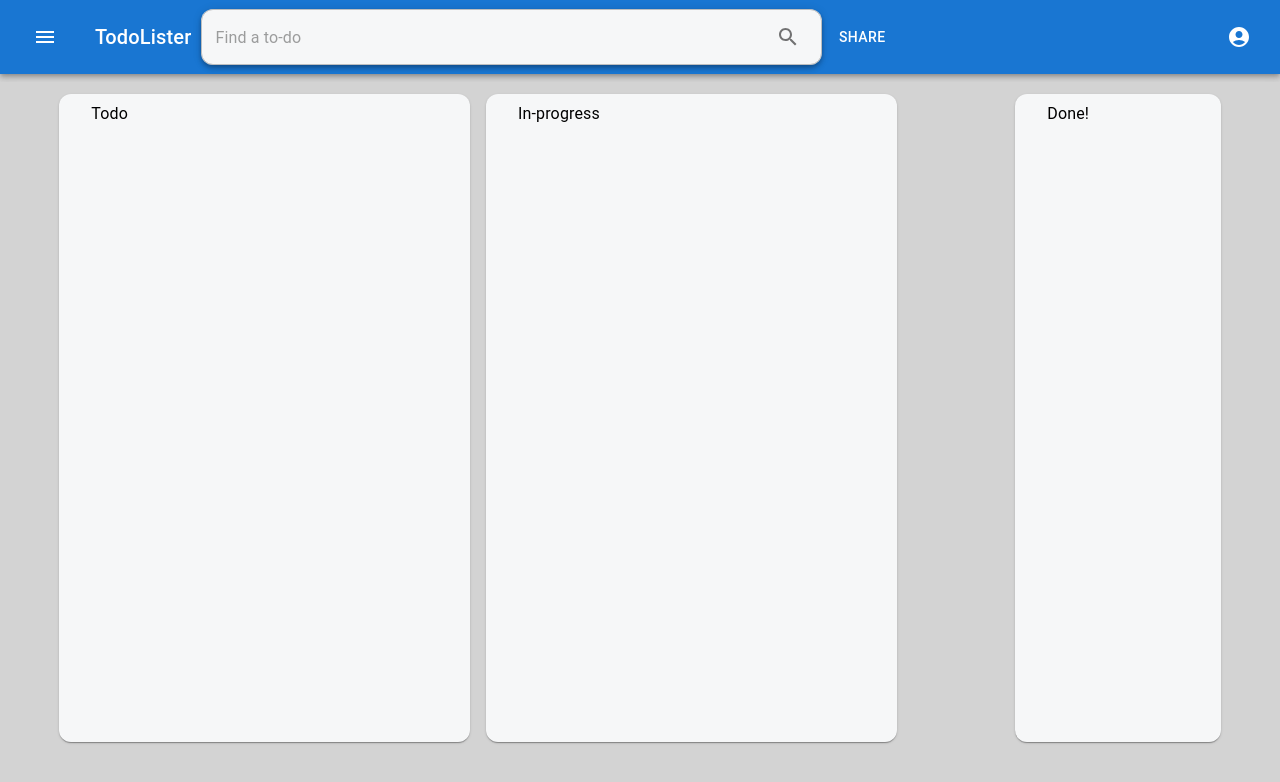
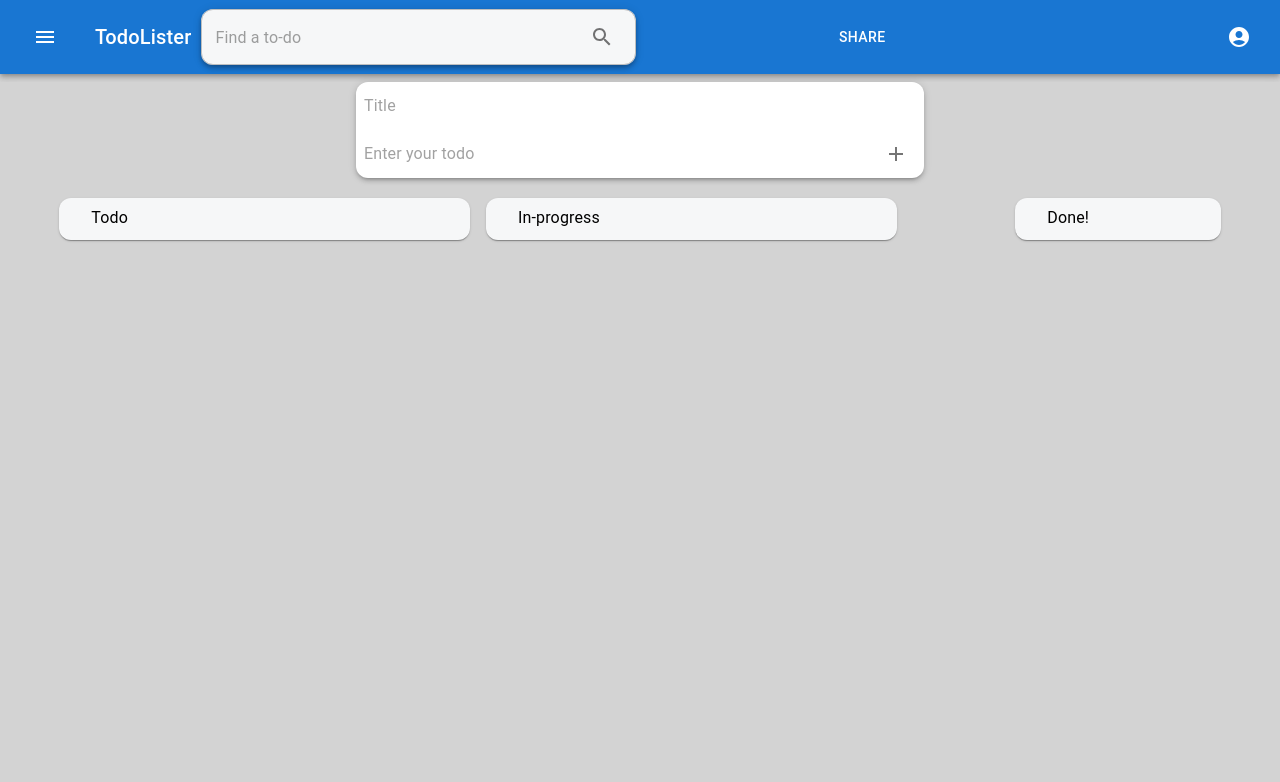
Before and after one commit to whats-a-handle/todo-list-app, a React (Create React App) app in the folder frontend/: page / in a window 1280 px wide. Shown: the top 782 px of the page. Built offline with nearby package versions, Linux system fonts and the light colour scheme.

Commit message:
Initial work on createitemform styling

```diff
--- a/frontend/src/Components/CreateItemForm.jsx
+++ b/frontend/src/Components/CreateItemForm.jsx
@@ -1,48 +1,79 @@
 import React, { useState } from 'react';
-import { TextField, InputAdornment, IconButton } from '@mui/material';
-import PropTypes from 'prop-types';
+import {
+  TextField, InputAdornment, IconButton, Grid, Container, Box,
+} from '@mui/material';
+// import PropTypes from 'prop-types';
 import AddIcon from '@mui/icons-material/Add';
 
-export default function CreateItemForm(props) {
-  const { createTodoItem } = props;
+export default function CreateItemForm() {
+  // const { createTodoItem } = props;
 
   const [newToDoName, setNewTodoName] = useState('');
   const handleChange = (event) => {
     setNewTodoName(event.target.value);
   };
 
-  const handleSubmit = (itemName) => {
+  /* const handleSubmit = (itemName) => {
     const trimmedItemName = itemName !== null && itemName !== undefined
       ? itemName.trim() : null;
     if (trimmedItemName) {
       createTodoItem(trimmedItemName);
       setNewTodoName('');
     }
-  };
+  }; */
 
-  const handleKeyPress = (key, newTodoName) => {
+  /* const handleKeyPress = (key, newTodoName) => {
     if (key === 'Enter') {
       handleSubmit(newTodoName);
     }
-  };
+  }; */
 
   return (
+    <Container>
+      <Grid
+        container
+        sx={{
+          backgroundColor: 'white', borderRadius: 3, boxShadow: 3,
+        }}
+      >
+        <Grid container item xs={12}>
+          <Box sx={{ padding: 1 }}>
             <TextField
+              placeholder="Title"
+              variant="standard"
+              InputProps={{
+                style: { backgroundColor: 'transparent' },
+                disableUnderline: true,
+                sx: {
+                  boxShadow: 0,
+                  border: 'none',
+                  outline: 'none',
+                },
+              }}
+            />
+          </Box>
+        </Grid>
+        <Grid container item xs={12}>
+          <Box sx={{ padding: 1, width: '100%' }}>
+            <TextField
+              multiline
+              maxRows={3}
               value={newToDoName}
               style={{ width: '100%' }}
               id="standard-basic"
               placeholder="Enter your todo"
-      variant="outlined"
+              variant="standard"
               onChange={(event) => { handleChange(event); }}
-      onKeyDown={(event) => { handleKeyPress(event.key, newToDoName); }}
               InputProps={{
-        style: { backgroundColor: 'white' },
+                style: { backgroundColor: 'transparent' },
+                disableUnderline: true,
                 sx: {
-          boxShadow: 4,
-          borderRadius: 3,
+                  boxShadow: 0,
+                  border: 'none',
+                  outline: 'none',
                 },
                 endAdornment: (
-          <InputAdornment position="end" onClick={() => { handleSubmit(newToDoName); }}>
+                  <InputAdornment position="end">
                     <IconButton>
                       <AddIcon />
                     </IconButton>
@@ -50,9 +81,10 @@ export default function CreateItemForm(props) {
                 ),
               }}
             />
+          </Box>
+        </Grid>
+      </Grid>
+    </Container>
+
   );
 }
-
-CreateItemForm.propTypes = {
-  createTodoItem: PropTypes.func.isRequired,
-};
--- a/frontend/src/Components/CustomAppBar.jsx
+++ b/frontend/src/Components/CustomAppBar.jsx
@@ -31,7 +31,7 @@ export default function NewCustomAppBar() {
             </Typography>
           </Box>
           <Box sx={{ display: { xs: 'none', sm: 'flex' }, flexGrow: 1, paddingRight: 1 }}>
-            <Box sx={{ width: '100%' }}>
+            <Box sx={{ width: '70%' }}>
               <SearchBox />
             </Box>
           </Box>
--- a/frontend/src/Components/HomePage.jsx
+++ b/frontend/src/Components/HomePage.jsx
@@ -1,5 +1,6 @@
 import { Container, Grid } from '@mui/material';
 import React from 'react';
+import CreateItemForm from './CreateItemForm';
 import TodoList from './TodoList';
 
 export default function HomePage() {
@@ -11,11 +12,23 @@ export default function HomePage() {
         <Grid
           container
           item
+          xs={12}
+          sm={8}
+          md={6}
+          lg={6}
+          xl={6}
+          justifyContent="center"
+          sx={{ marginBottom: 1 }}
+        >
+          <CreateItemForm />
+        </Grid>
+        <Grid
+          container
+          item
           lg={12}
           style={{
             backgroundColor: 'lightgray',
             justifyContent: 'center',
-            maxWidth: '100%',
           }}
         >
           <TodoList />
--- a/frontend/src/Components/TodoList.jsx
+++ b/frontend/src/Components/TodoList.jsx
@@ -1,22 +1,39 @@
 import * as React from 'react';
+import { useState } from 'react';
 import { Box, Grid, Typography } from '@mui/material';
-// import TodoCard from './TodoCard';
+import TodoCard from './TodoCard';
+
+const initialTodoItemsState = {
+  todo: [],
+  inProgress: [],
+  done: [],
+};
 
 export default function TodoList() {
-  const todoColumn = [];
-  const inProgressColumn = [];
-  const doneColumn = [];
+  // eslint-disable-next-line no-unused-vars
+  const [todoItems, setTodoItems] = useState(initialTodoItemsState);
 
   const renderTodoCards = (items) => {
-    let gridItems = [];
+    let todoCards = [];
     if (items !== null && items !== undefined) {
-      gridItems = items.map((item) => (
-        <Grid item xs={12} sm={12} md={12} lg={12} xl={12}>
-          {item}
-        </Grid>
-      ));
+      todoCards = items.map((item) => {
+        const {
+          title, description, isCompleted, dueDate, column,
+        } = item;
+        return (
+          <Grid item xs={12} sm={12} md={12} lg={12} xl={12}>
+            <TodoCard
+              title={title}
+              description={description}
+              isCompleted={isCompleted}
+              dueDate={dueDate}
+              column={column}
+            />
+          </Grid>
+        );
+      });
     }
-    return gridItems;
+    return todoCards;
   };
   return (
     <Box
@@ -28,14 +45,25 @@ export default function TodoList() {
         paddingBottom: '20px',
       }}
     >
-      <Grid container item xs={12} align="center" justifyContent="center" sx={{ minHeight: '80vh' }}>
+      <Grid
+        container
+        item
+        xs={12}
+        align="center"
+        justifyContent="center"
+      >
         <Grid
           container
           item
           xs={4}
           rowSpacing={1}
           sx={{
-            borderRadius: 3, backgroundColor: 'rgb(246, 247, 248)', paddingBottom: '10px', marginLeft: 1, marginRight: 1, boxShadow: 1,
+            borderRadius: 3,
+            backgroundColor: 'rgb(246, 247, 248)',
+            paddingBottom: '10px',
+            marginLeft: 1,
+            marginRight: 1,
+            boxShadow: 1,
           }}
         >
           <Grid container item xs={12} align="left" sx={{ paddingLeft: 4 }}>
@@ -43,7 +71,7 @@ export default function TodoList() {
               Todo
             </Typography>
           </Grid>
-          {renderTodoCards(todoColumn)}
+          {renderTodoCards(todoItems.todo)}
         </Grid>
         <Grid
           container
@@ -51,7 +79,12 @@ export default function TodoList() {
           xs={4}
           rowSpacing={1}
           sx={{
-            borderRadius: 3, backgroundColor: 'rgb(246, 247, 248)', paddingBottom: '10px', marginLeft: 1, marginRight: 1, boxShadow: 1,
+            borderRadius: 3,
+            backgroundColor: 'rgb(246, 247, 248)',
+            paddingBottom: '10px',
+            marginLeft: 1,
+            marginRight: 1,
+            boxShadow: 1,
           }}
         >
           <Grid container item xs={12} align="left" sx={{ paddingLeft: 4 }}>
@@ -59,7 +92,7 @@ export default function TodoList() {
               In-progress
             </Typography>
           </Grid>
-          {renderTodoCards(inProgressColumn)}
+          {renderTodoCards(todoItems.inProgress)}
         </Grid>
         <Grid container item xs={1} />
         <Grid
@@ -68,7 +101,12 @@ export default function TodoList() {
           xs={2}
           rowSpacing={1}
           sx={{
-            borderRadius: 3, backgroundColor: 'rgb(246, 247, 248)', paddingBottom: '10px', boxShadow: 1, marginLeft: 1, marginRight: 1,
+            borderRadius: 3,
+            backgroundColor: 'rgb(246, 247, 248)',
+            paddingBottom: '10px',
+            boxShadow: 1,
+            marginLeft: 1,
+            marginRight: 1,
           }}
         >
           <Grid container item xs={12} align="left" sx={{ paddingLeft: 4 }}>
@@ -76,7 +114,7 @@ export default function TodoList() {
               Done!
             </Typography>
           </Grid>
-          {renderTodoCards(doneColumn)}
+          {renderTodoCards(todoItems.done)}
         </Grid>
       </Grid>
     </Box>
```
Lines whose indentation alone changed are shown as unchanged.
